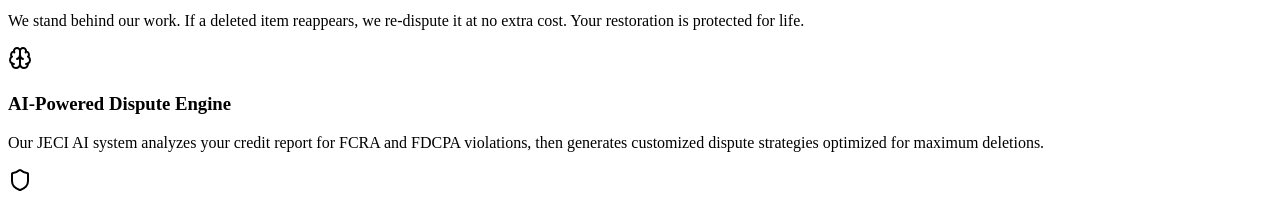
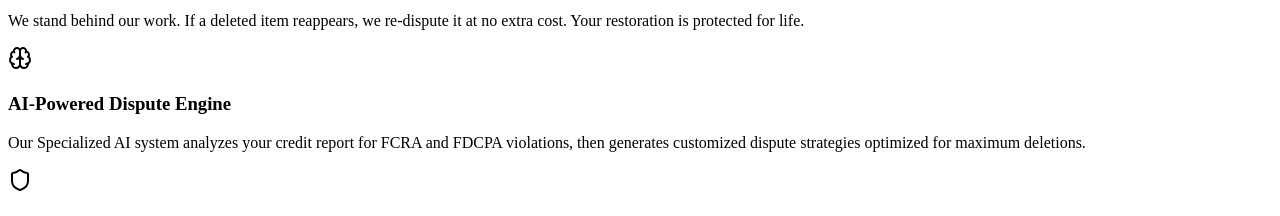
Before and after one commit to tradersurfer/700creditclubexperts, a React (Vite) app in the folder client/: page /features in a window 1280 px wide. Shown: the part 1600-1816 px from the top of the page. Built offline with nearby package versions, Linux system fonts and the light colour scheme; what @shared/schema would draw is missing.

Commit message:
Revise description for AI-Powered Dispute Engine
Updated the description of the AI-Powered Dispute Engine feature for clarity.

```diff
--- a/client/src/pages/Features.tsx
+++ b/client/src/pages/Features.tsx
@@ -21,7 +21,7 @@ export default function FeaturesPage() {
     {
       icon: Brain,
       title: "AI-Powered Dispute Engine",
-      description: "Our JECI AI system analyzes your credit report for FCRA and FDCPA violations, then generates customized dispute strategies optimized for maximum deletions.",
+      description: "Our Specialized AI system analyzes your credit report for FCRA and FDCPA violations, then generates customized dispute strategies optimized for maximum deletions.",
     },
     {
       icon: Shield,
```
